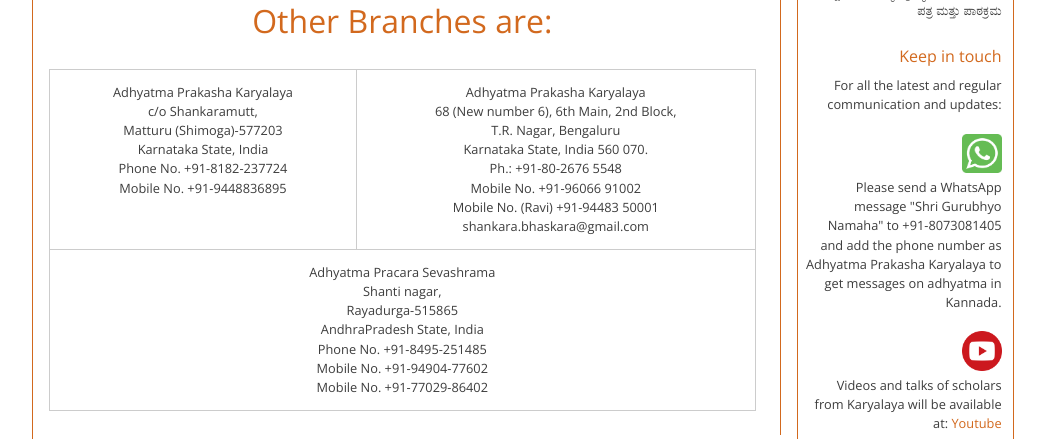
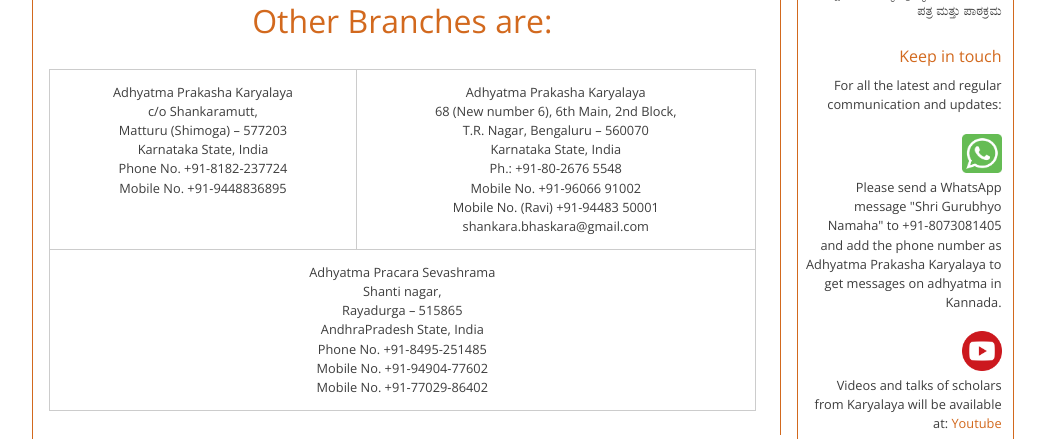
Before and after one commit to SrirangaDigital/Adhyatmaprakasha, a PHP site: page /php/contact.php in a window 1280 px wide. Shown: the part 437-876 px from the top of the page, without its empty margins (117-1162 px from the left). Run offline with PHP 8.4, Linux system fonts and the light colour scheme; the visitor is signed in with stand-in values (Sample User, id 1); data comes from the database, SQL or seed files in the repository; data that the repository does not hold is empty.

Commit message:
updated pincode and fixed typos

```diff
--- a/php/contact.php
+++ b/php/contact.php
@@ -26,7 +26,7 @@
                         <td>
                             Adhyatma Prakasha Karyalaya<br />
                             c/o Shankaramutt, <br />
-                            Matturu (Shimoga)-577203<br />
+                            Matturu (Shimoga) &ndash; 577203<br />
                             Karnataka State, India<br />
                             Phone No. +91-8182-237724<br />
                             Mobile No. +91-9448836895<br />
@@ -34,8 +34,8 @@
                         <td>
                             Adhyatma Prakasha Karyalaya<br />
                             68 (New number 6), 6th Main, 2nd Block,<br />
-                            T.R. Nagar, Bengaluru<br />
-                            Karnataka State, India 560 070.<br />
+                            T.R. Nagar, Bengaluru &ndash; 560070<br />
+                            Karnataka State, India<br />
                             Ph.: +91-80-2676 5548  <br />
                             Mobile No. +91-96066 91002<br />
                             Mobile No. (Ravi) +91-94483 50001<br />
@@ -46,7 +46,7 @@
                         <td colspan="2" style="text-align: center;">
                             Adhyatma Pracara Sevashrama<br />
                             Shanti nagar,<br />
-                            Rayadurga-515865<br />
+                            Rayadurga &ndash; 515865<br />
                             AndhraPradesh State, India<br />
                             Phone No. +91-8495-251485<br />
                             Mobile No. +91-94904-77602<br />
```
